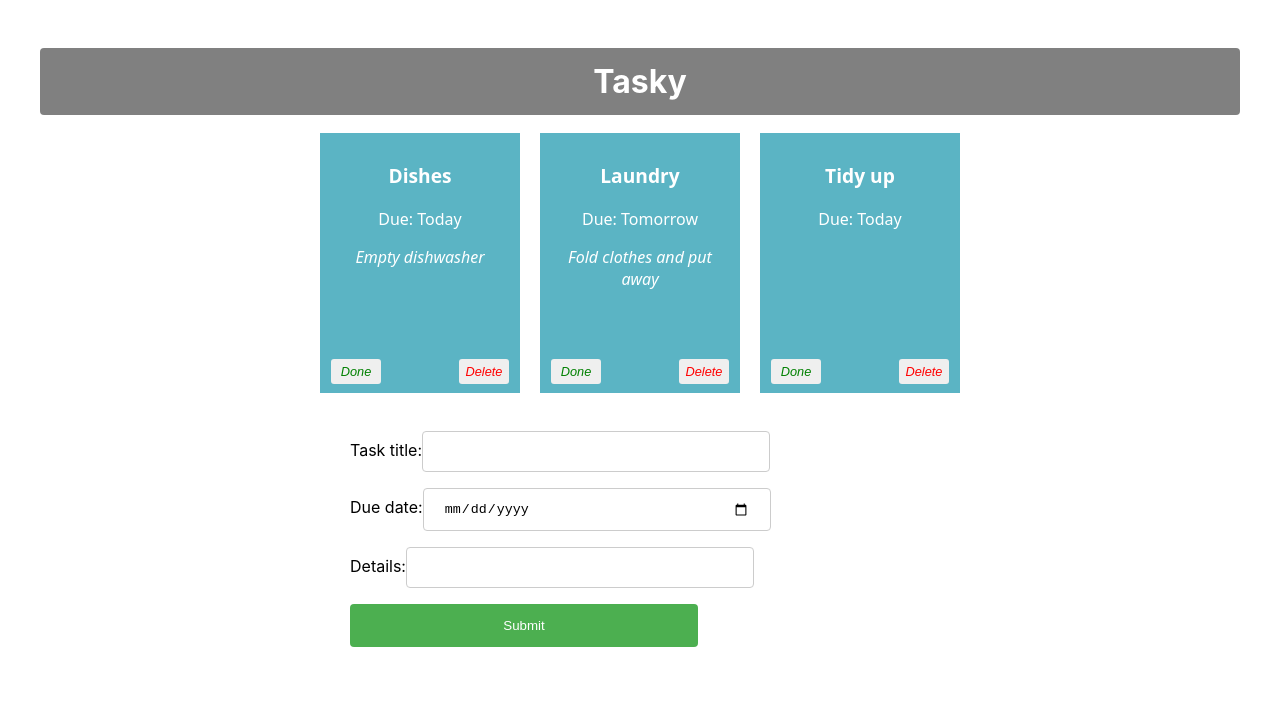
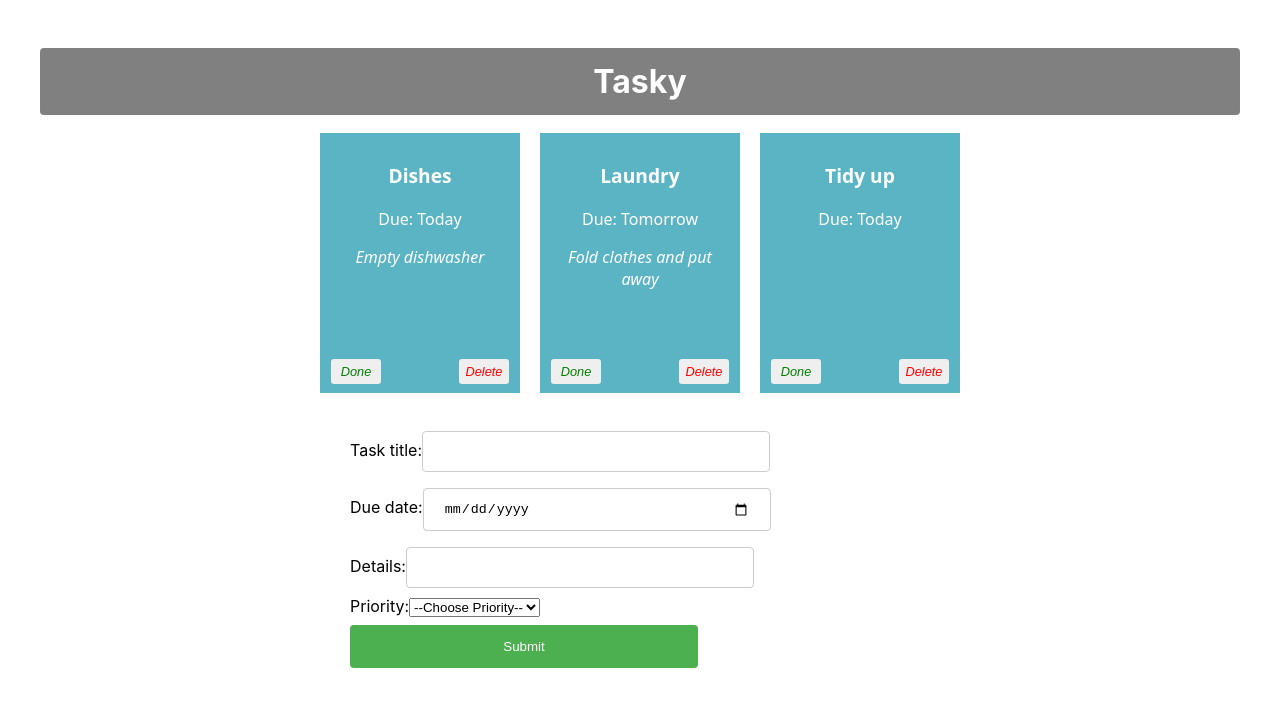
Before and after one commit to Wisdomerh/react-basics-labs, a React (Create React App) app in the folder tasky/: page / in a window 1280 px wide. Shown: the top 706 px of the page. Built offline with nearby package versions, Linux system fonts and the light colour scheme.

Commit message:
Add task priority level

```diff
--- a/tasky/src/App.css
+++ b/tasky/src/App.css
@@ -93,3 +93,7 @@ form {
   width: 50%;
   margin: auto;
 }
+
+.priority {
+  font-weight: bold;
+}
--- a/tasky/src/App.js
+++ b/tasky/src/App.js
@@ -16,7 +16,8 @@ function App() {
   const [ formState, setFormState ] = useState({
     title: "",
     description: "",
-    deadline: ""
+    deadline: "",
+    priority: ""
   });
   const doneHandler = (taskIndex) => {
     const tasks = [...taskState.tasks];
@@ -43,6 +44,9 @@ function App() {
       case "deadline":
           form.deadline = event.target.value;
           break;
+      case "priority":
+          form.priority = event.target.value;
+          break;
       default:
           form = formState;
     }
@@ -59,8 +63,10 @@ function App() {
     form.id = uuidv4();
 
     tasks.push(form);
-    setTaskState({tasks});
-  }
+    setTaskState({ tasks });
+    setFormState({ title: "", description: "", deadline: "", priority: "" });
+  };
+
   return (
     <div className="container">
       <h1>Tasky</h1>
@@ -69,10 +75,11 @@ function App() {
           title={task.title}
           description={task.description}
           deadline={task.deadline}
+          priority={task.priority}
           key={task.id}
           done={task.done}
           markDone={() => doneHandler(index)}
-        deleteTask = {() => deleteHandler(index)}
+          deleteTask={() => deleteHandler(index)}
         />
       ))}
       <AddTaskForm submit={formSubmitHandler} change={formChangeHandler} />
--- a/tasky/src/components/Form.js
+++ b/tasky/src/components/Form.js
@@ -7,22 +7,33 @@ const AddTaskForm = (props) => {
       <form onSubmit={props.submit}>
         <label>
           Task title:
-        <input type="text" name="title" required onChange={(event) => props.change(event)} />
+          <input type="text" name="title" required onChange={props.change} />
         </label>
         <br />
         <label>
           Due date:
-        <input type="date" name="deadline" required onChange={(event) => props.change(event)} />
+          <input type="date" name="deadline" required onChange={props.change} />
         </label>
         <br />
         <label>
           Details:
-        <input type="text" name="description" onChange={(event) => props.change(event)} />
+          <input type="text" name="description" onChange={props.change} />
         </label>
+        <br />
+        <label>
+          Priority:
+          <select name="priority" required onChange={props.change}>
+            <option value="">--Choose Priority--</option>
+            <option value="High">High</option>
+            <option value="Medium">Medium</option>
+            <option value="Low">Low</option>
+          </select>
+        </label>
+        <br />
         <input type="submit" value="Submit" />
       </form>
     </div>
-  )
+  );
 };
 
 export default AddTaskForm;
--- a/tasky/src/components/Task.js
+++ b/tasky/src/components/Task.js
@@ -7,6 +7,7 @@ const Task = (props) => {
             <p className="title">{props.title}</p>
             <p>Due: {props.deadline}</p>
             <p className="description">{props.description}</p>
+            <p className="priority">{props.priority}</p>
             <button onClick={props.markDone} className='doneButton'>Done</button>
             <button className='deleteButton' onClick={props.deleteTask}>Delete</button>
         </div>
```
Lines whose indentation alone changed are shown as unchanged.
